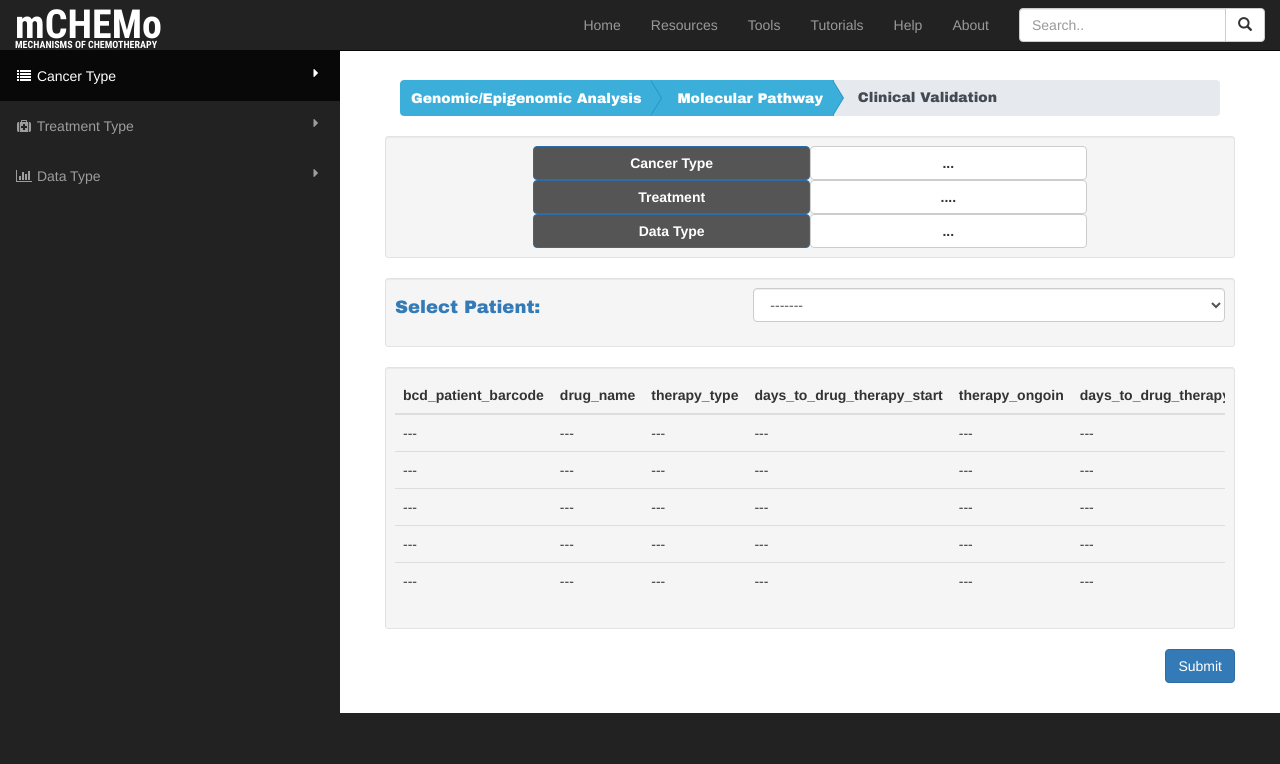
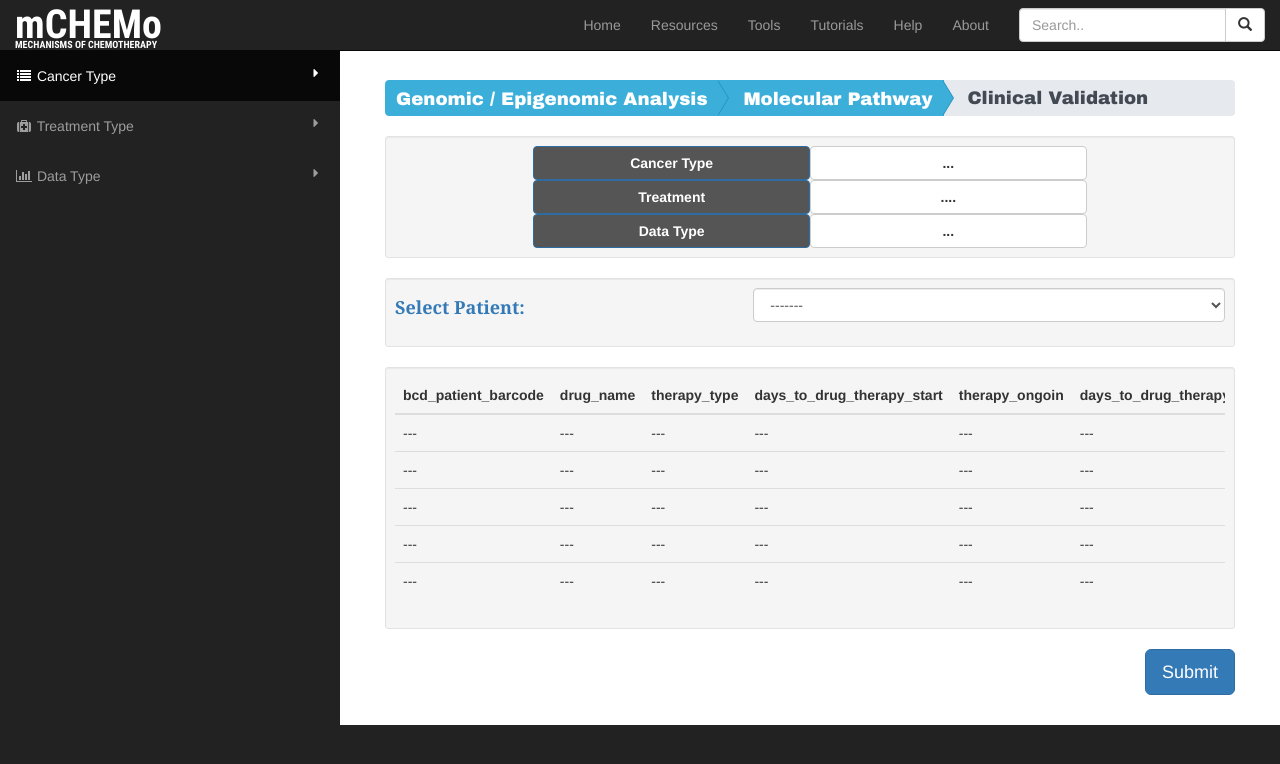
Before and after one commit to himapratap/mChemo, a plain HTML site: page index.html in a window 1280 px wide. Drawn offline with Linux system fonts and the light colour scheme.

Commit message:
styling styling and styling

```diff
--- a/css/mchemo.css
+++ b/css/mchemo.css
@@ -26,6 +26,9 @@ body {
 @media screen and (max-width: 699px) and (min-width: 520px) {
     #page-wrapper {
         margin-top: 175px;
+    }
+    .navCrumbs {
+        margin-bottom: 30px;
     }
 }
 
@@ -388,20 +391,19 @@ li {
 }
 
 .main {
-padding-right: 30px;
-padding-left: 30px;
+    padding-right: 30px;
+    padding-left: 30px;
 }
 
-.info .btn-primary{
- background-color: #555555;
+.info .btn-primary {
+    background-color: #555555;
 }
 
-.patient{
-  font-family:    "Arial Black", Gadget, sans-serif;
-
+.patient {
+    font-family: Georgia, serif;
 }
 
 .breadcrumb-arrow li {
-  font-family:    "Arial Black", Gadget, sans-serif;
-  font-size:      1em;
+    font-family: "Arial Black", Gadget, sans-serif;
+    font-size: 1.3em;
 }
--- a/index.html
+++ b/index.html
@@ -330,15 +330,13 @@
 
                 <!-- Page Heading -->
 
-                <div class="row">
-                    <div class="col-sm-12">
+                <div class="row navCrumbs">
                     <ol class="breadcrumb breadcrumb-arrow">
-                            <li><a href="#">Genomic/Epigenomic Analysis</a></li>
+                        <li><a href="#">Genomic / Epigenomic Analysis</a></li>
                         <li><a href="#">Molecular Pathway</a></li>
                         <li class="active"><span>Clinical Validation</span></li>
                     </ol>
 
-                    </div>
                 </div>
 
 
@@ -454,7 +452,7 @@
                 </div>
 
                 <div class="row">
-                  <button type="button" class="btn btn-primary pull-right">
+                    <button type="button" class="btn btn-lg btn-primary pull-right">
                     Submit
                   </button>
                 </div>
```
Lines whose indentation alone changed are shown as unchanged.
